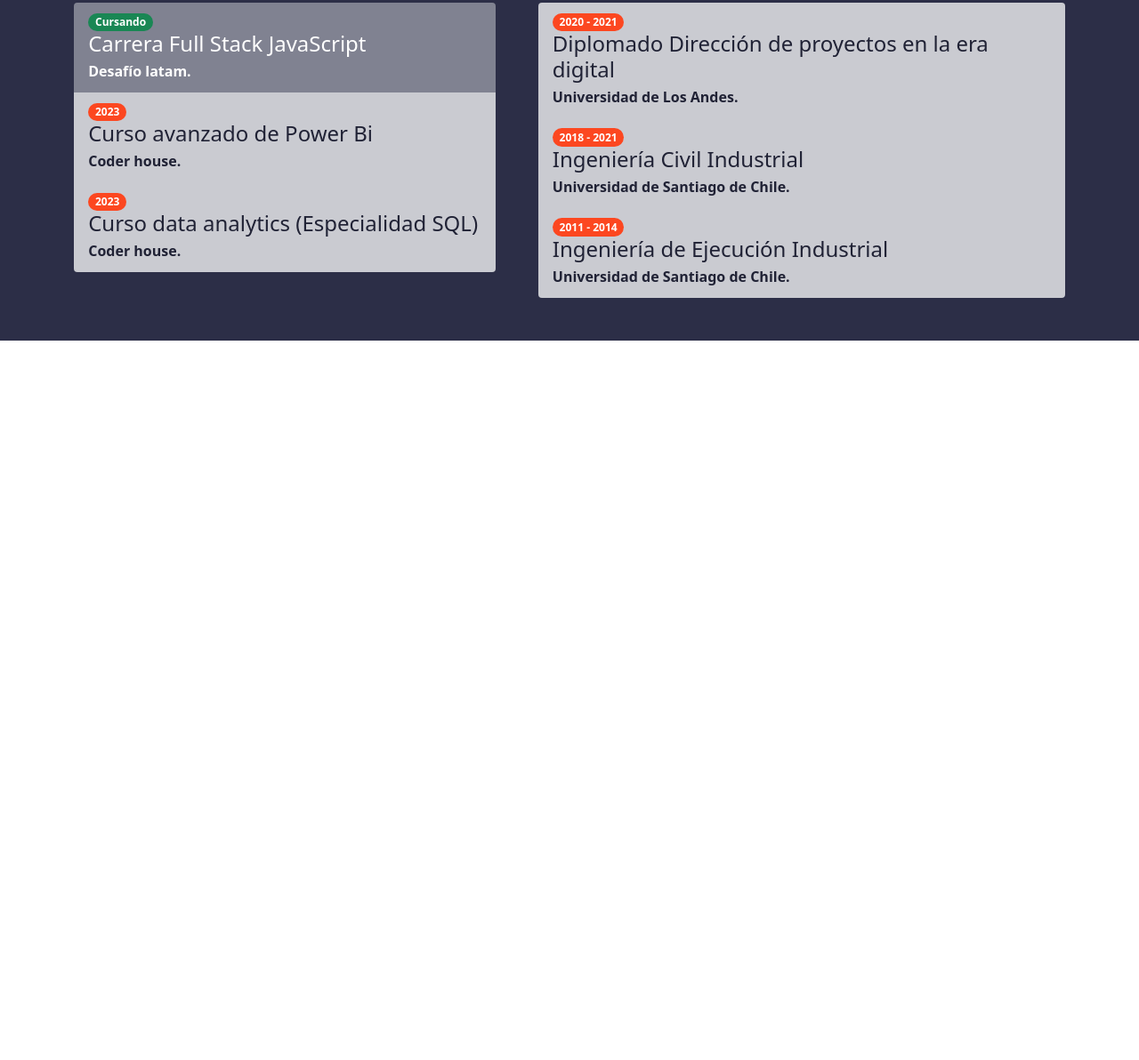
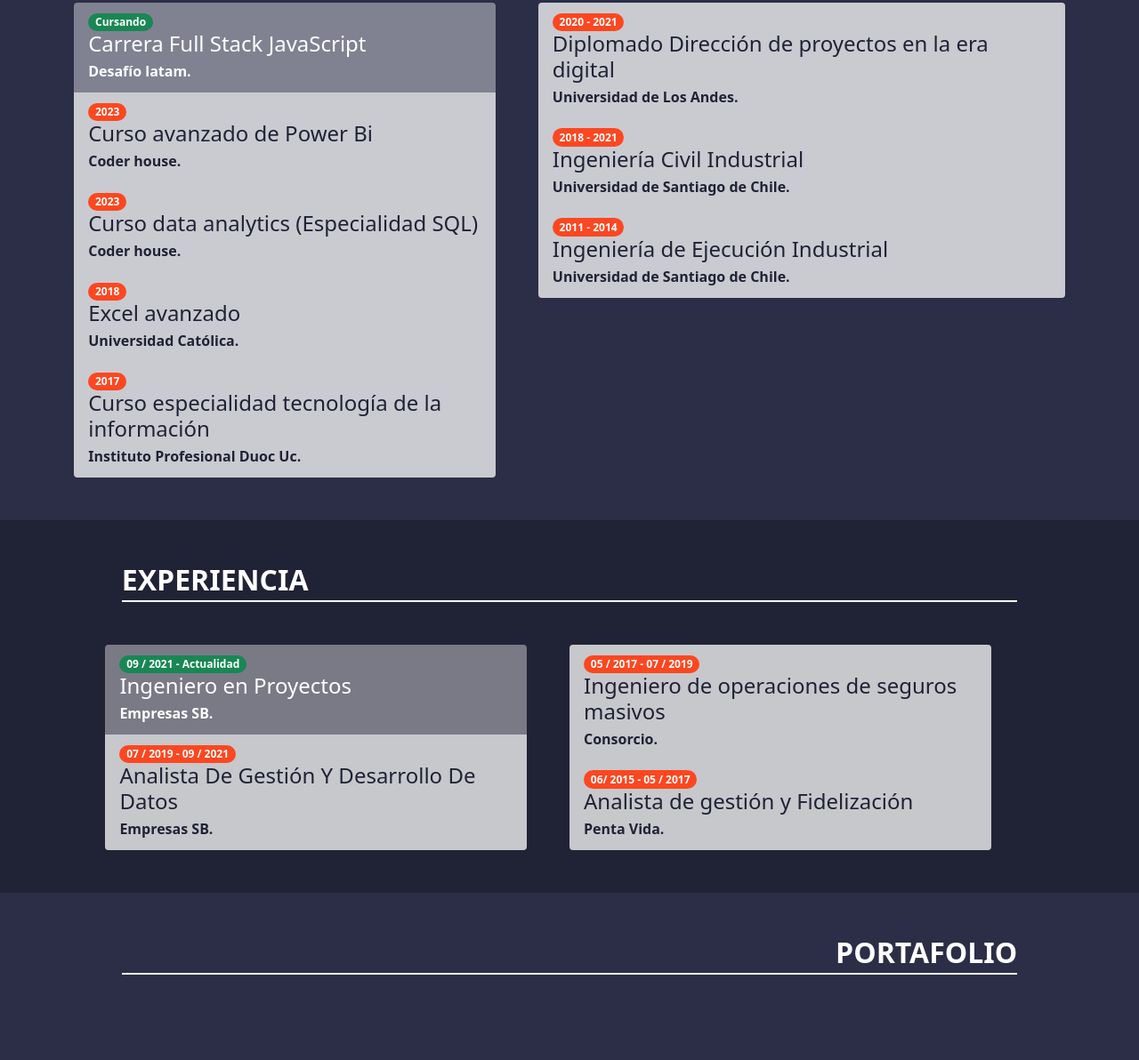
Before and after one commit to pkohnenkampf/portafolio, a plain HTML site: page index.html in a window 1280 px wide. Shown: the part 1073-2265 px from the top of the page at 89% size. Before the commit the page ends 1456 px from the top, so only its background shows below. Drawn offline with nearby package versions, Linux system fonts and the light colour scheme.

Commit message:
section experience

```diff
--- a/assets/css/estilos.css
+++ b/assets/css/estilos.css
@@ -1,3 +1,4 @@
+/** General **/
 * {
   padding: 0;
   margin: 0;
@@ -15,16 +16,11 @@
   width: 85%;
 }
 
-
 .list-group .list-group-item{
-
   background-color: rgba(255, 255, 255, 0.75);
-
   color: var(--bg-principal);
-
   font-weight: var(--font-medium);
   border: none;
-
 }
 
 .list-group .list-group-item .badge{
@@ -36,13 +32,6 @@
   background-color: rgba(255, 255, 255, 0.4);
   color: var(--color-blanco);
 }
-
-.list-group .list-group-item.list-group-item-action.active .badge{
-  background-color:
-  color: var(--color-blanco);
-}
-
-
 
 /** Header **/
 
@@ -90,7 +79,10 @@
   background-color: var(--bg-principal);
 }
 
-.about-me h2, .studies h2{
+.about-me h2,
+.studies h2,
+.experience h2,
+.portfolio h2 {
   border-bottom: 2px solid var(--color-blanco);
 }
 
@@ -123,3 +115,16 @@
 .studies{
   background-color: var(--bg-secundario);
 }
+
+
+/** Experience **/
+
+.experience{
+  background-color: var(--bg-principal);
+}
+
+/** Portfolio **/
+
+.portfolio{
+  background-color: var(--bg-secundario);
+}
--- a/index.html
+++ b/index.html
@@ -26,16 +26,16 @@
       <nav class="navbar d-flex justify-content-end p-3">
         <ul class="navbar-nav d-flex flex-row">
           <li class="nav-item me-4">
-            <a class="nav-link active" aria-current="page" href="#">Sobre mi</a>
+            <a class="nav-link active" aria-current="page" href="#about-me">Sobre mi</a>
           </li>
           <li class="nav-item me-4">
-            <a class="nav-link" href="#">Educación</a>
+            <a class="nav-link" href="#studies">Educación</a>
           </li>
           <li class="nav-item me-5">
-            <a class="nav-link" href="#">Experiencia</a>
+            <a class="nav-link" href="#experience">Experiencia</a>
           </li>
           <li class="nav-item nav-item-important px-2">
-            <a class="nav-link">Portafolio</a>
+            <a class="nav-link" href="#portfolio">Portafolio</a>
           </li>
         </ul>
       </nav>
@@ -48,7 +48,7 @@
       </section>
     </header>
     <main class="main-content">
-        <section class="about-me d-flex justify-content-center flex-wrap p-5">
+        <section class="about-me d-flex justify-content-center flex-wrap p-5" id="about-me">
             <h2 class="text-white text-start text-uppercase fs-2 fw-bold w-85 pb-1 mb-5">Sobre mi</h2>
             <div class="presentation d-flex justify-content-center align-items-center w-40 flex-wrap p-5 me-5">
                 <p class="text-white pb-1">
@@ -103,7 +103,7 @@
                 </ul>
             </div>
         </section>
-        <section class="studies d-flex justify-content-center flex-wrap p-5">
+        <section class="studies d-flex justify-content-center flex-wrap p-5" id="studies">
             <h2 class="text-white text-end text-uppercase fs-2 fw-bold w-85 pb-1 mb-5">Estudios</h2>
             <div class="list-group w-40 me-5">
                 <div class="list-group-item list-group-item-action active">
@@ -122,6 +122,16 @@
                     <span class="badge rounded-pill">2023</span>
                       <h4 class="mb-1">Curso data analytics (Especialidad SQL)</h4>
                     <p class="mb-1">Coder house.</p>
+                </div>
+                <div class="list-group-item">
+                    <span class="badge rounded-pill">2018</span>
+                      <h4 class="mb-1">Excel avanzado</h4>
+                    <p class="mb-1">Universidad Católica.</p>
+                </div>
+                <div class="list-group-item">
+                    <span class="badge rounded-pill">2017</span>
+                      <h4 class="mb-1">Curso especialidad tecnología de la información</h4>
+                    <p class="mb-1">Instituto Profesional Duoc Uc.</p>
                 </div>
             </div>
 
@@ -143,7 +153,42 @@
                 </div>
             </div>
         </section>
+        <section class="experience d-flex justify-content-center flex-wrap p-5" id="experience">
+            <h2 class="text-white text-start text-uppercase fs-2 fw-bold w-85 pb-1 mb-5">Experiencia</h2>
+            <div class="list-group w-40 me-5">
+                <div class="list-group-item list-group-item-action active">
+                    <span class="badge bg-success rounded-pill">09 / 2021 - Actualidad</span>
+                    <div class="d-flex w-100 justify-content-between">
+                    <h4 class="mb-1">Ingeniero en Proyectos</h4>
+                  </div>
+                  <p class="mb-1">Empresas SB.</p>
+                </div>
+                <div class="list-group-item">
+                    <span class="badge rounded-pill">07 / 2019 - 09 / 2021</span>
+                    <h4 class="mb-1">Analista De Gestión Y Desarrollo De Datos</h4>
+                        <p class="mb-1">Empresas SB.</p>
+                </div>
+            </div>
+            <div class="list-group w-40 me-5">
+                <div class="list-group-item">
+                    <span class="badge rounded-pill">05 / 2017 - 07 / 2019</span>
+                      <h4 class="mb-1">Ingeniero de operaciones de seguros masivos</h4>
+                    <p class="mb-1">Consorcio.</p>
+                </div>
+                <div class="list-group-item">
+                    <span class="badge rounded-pill">06/ 2015 - 05 / 2017</span>
+                      <h4 class="mb-1">Analista de gestión y Fidelización</h4>
+                    <p class="mb-1">Penta Vida.</p>
+                </div>
+            </div>
+        </section>
+        <section class="portfolio d-flex justify-content-center flex-wrap p-5" id="portfolio">
+            <h2 class="text-white text-end text-uppercase fs-2 fw-bold w-85 pb-1 mb-5">Portafolio</h2>
+        </section>
     </main>
+    <footer class="footer">
+
+    </footer>
     <!-- Boostrap -->
     <script src="https://cdn.jsdelivr.net/npm/bootstrap@5.1.3/dist/js/bootstrap.bundle.min.js"
     integrity="sha384-ka7Sk0Gln4gmtz2MlQnikT1wXgYsOg+OMhuP+IlRH9sENBO0LRn5q+8nbTov4+1p" crossorigin="anonymous"></script>
```
